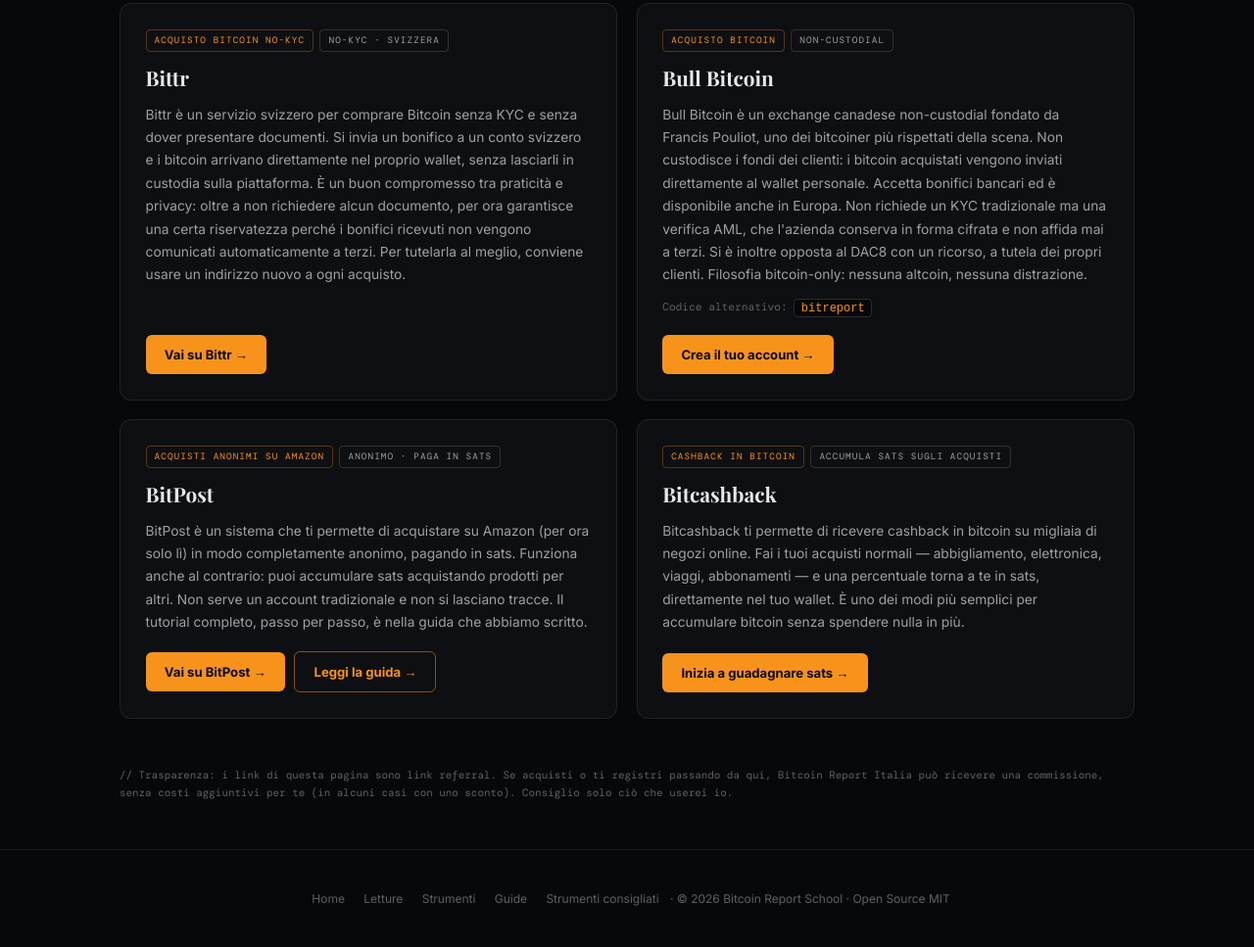
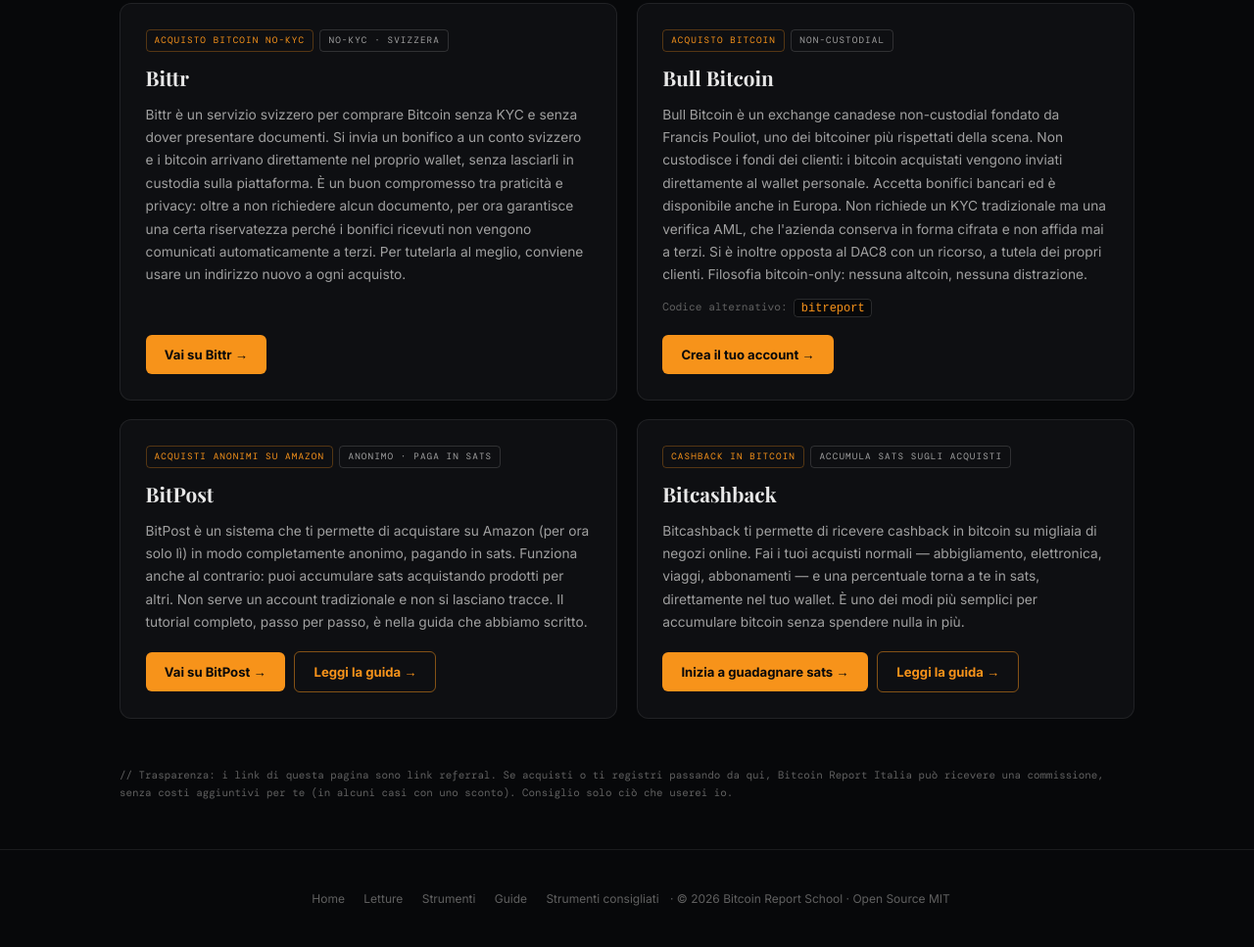
Before and after one commit to BitcoinReport/Bitcoin-Report-School, a plain HTML site: page consigliati.html in a window 1280 px wide. Shown: the part 1162-2129 px from the top of the page at 98% size. Drawn offline with nearby package versions, Linux system fonts and the light colour scheme; a web font is replaced by a local one.

Commit message:
Consigliati: bottone Leggi la guida su Bitcashback
Co-Authored-By: Claude Sonnet 5.5 <noreply@anthropic.com>

```diff
--- a/consigliati.html
+++ b/consigliati.html
@@ -155,6 +155,7 @@ footer a:hover{color:var(--gold);}
     <p class="prod-desc">Bitcashback ti permette di ricevere cashback in bitcoin su migliaia di negozi online. Fai i tuoi acquisti normali &#8212; abbigliamento, elettronica, viaggi, abbonamenti &#8212; e una percentuale torna a te in sats, direttamente nel tuo wallet. &#200; uno dei modi pi&#249; semplici per accumulare bitcoin senza spendere nulla in pi&#249;.</p>
     <div class="prod-actions">
       <a class="prod-btn" href="https://bitcashback.net/l/bitreport" target="_blank" rel="noopener noreferrer sponsored">Inizia a guadagnare sats &#8594;</a>
+      <a class="prod-btn prod-btn-alt" href="guida-bitcashback.html">Leggi la guida &#8594;</a>
     </div>
   </article>
 </div>
```
